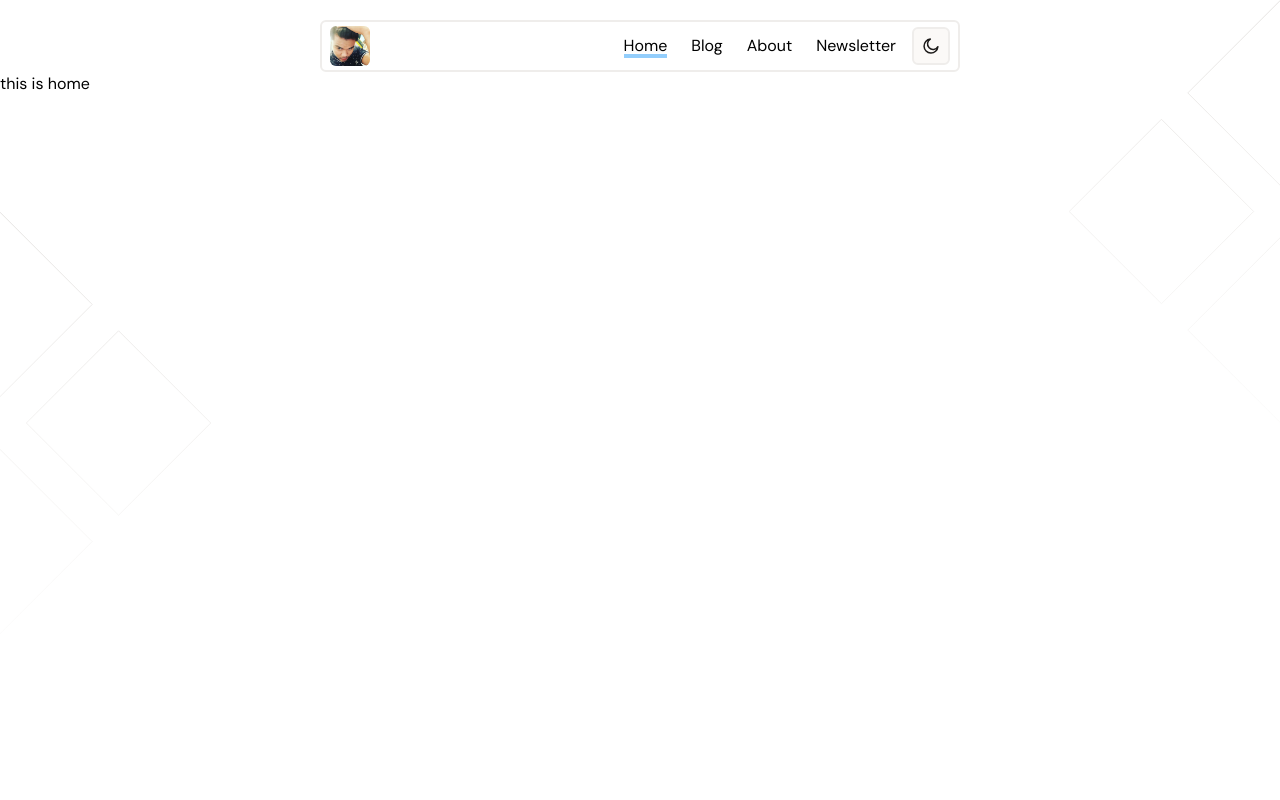
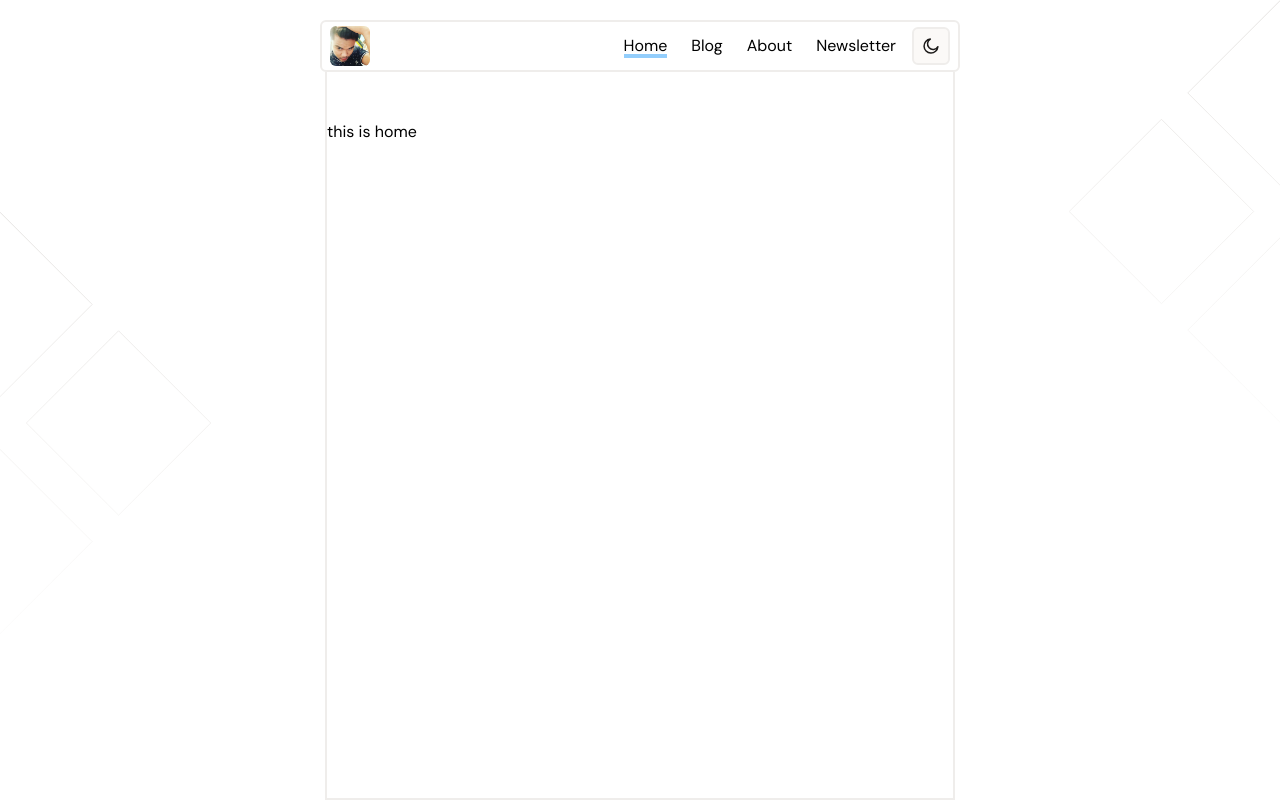
Before and after one commit to mickoymouse/jmss-blog, a Vue app: page / in a window 1280 px wide. Built offline with nearby package versions, Linux system fonts and the light colour scheme.

Commit message:
Add styles for the main content

```diff
--- a/src/App.vue
+++ b/src/App.vue
@@ -4,13 +4,15 @@ import PatternLight from "@/assets/pattern-light.svg";
 </script>
 
 <template>
-  <div class="relative">
+  <div class="relative flex flex-col h-full w-full items-center">
     <div class="flex justify-center">
       <Navbar />
     </div>
-    <main>
-      <PatternLight class="absolute top-0 right-0 translate-x-1/2 -z-5" />
-      <PatternLight class="absolute top-0 left-0 translate-y-1/2 -translate-x-1/2 -z-5" />
+    <PatternLight class="absolute top-0 right-0 translate-x-1/2 -z-5" />
+    <PatternLight class="absolute top-0 left-0 translate-y-1/2 -translate-x-1/2 -z-5" />
+    <main
+      class="max-w-[630px] h-full w-full pt-12 border-l-2 border-r-2 border-b-2 border-(--neutral-200) overflow-auto"
+    >
       <RouterView />
     </main>
   </div>
```
